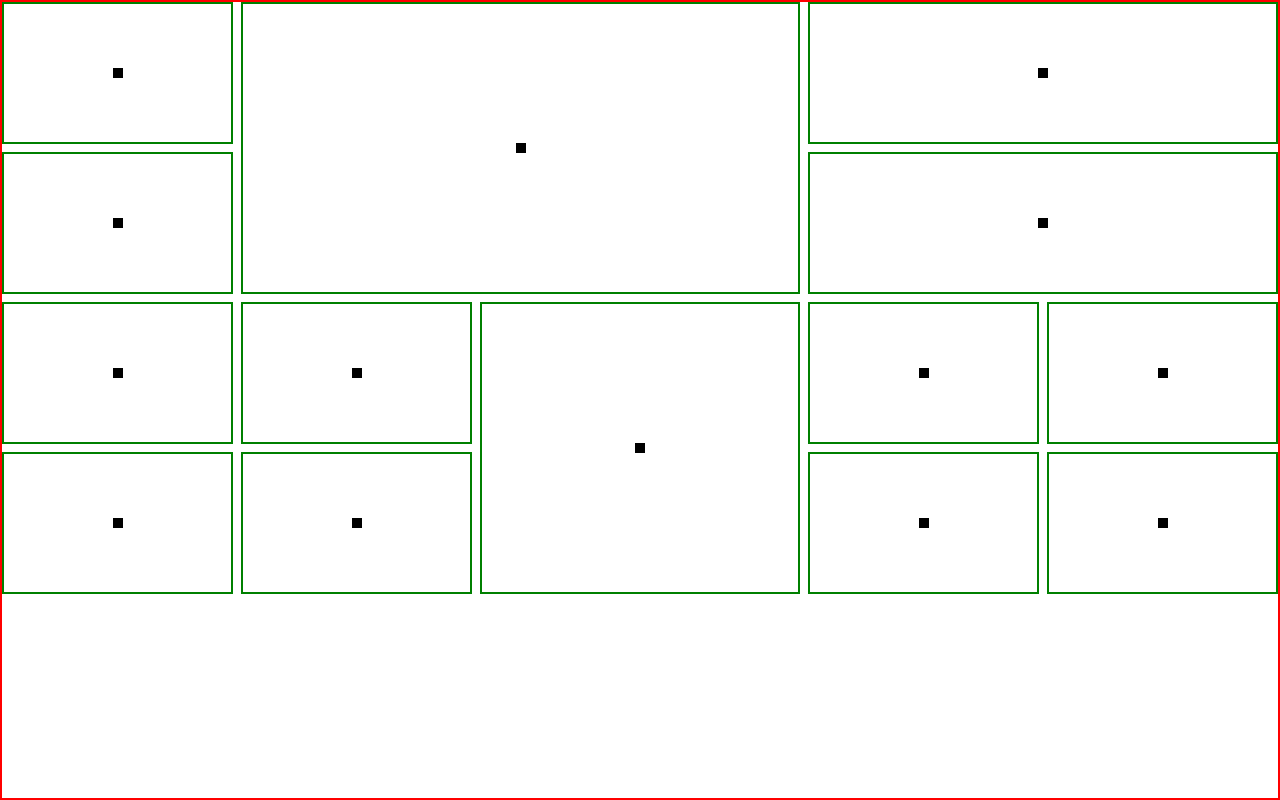
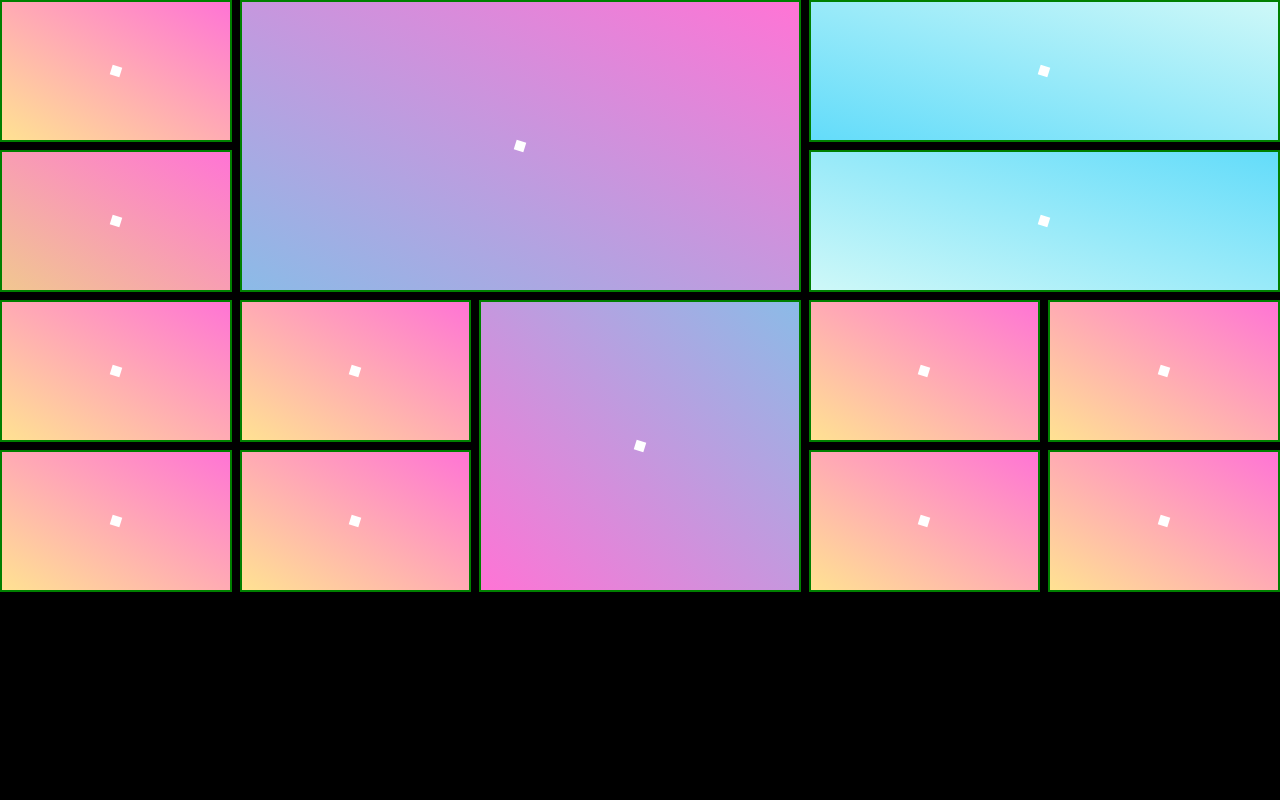
Before and after one commit to ShrutiMore24/306-01, a plain HTML site: page index.html in a window 1280 px wide. Drawn offline with Linux system fonts and the light colour scheme.

Commit message:
first commit

```diff
--- a/index.html
+++ b/index.html
@@ -1,30 +1,32 @@
-
 <!DOCTYPE html>
 <html lang="en">
+
 <head>
     <meta charset="UTF-8">
     <meta http-equiv="X-UA-Compatible" content="IE=edge">
     <meta name="viewport" content="width=device-width, initial-scale=1.0">
     <title>Document</title>
+    <link rel="stylesheet" href="https://cdnjs.cloudflare.com/ajax/libs/font-awesome/6.2.1/css/all.min.css" integrity="sha512-MV7K8+y+gLIBoVD59lQIYicR65iaqukzvf/nwasF0nqhPay5w/9lJmVM2hMDcnK1OnMGCdVK+iQrJ7lzPJQd1w==" crossorigin="anonymous" referrerpolicy="no-referrer" />
     <style>
-        *{
+        * {
             margin: 0;
             padding: 0;
             box-sizing: border-box;
         }
 
-        body{
-            border: 2px solid red;
+        body {
+            background-color: black;
+            /* border: 2px solid red; */
             height: 100vh;
             width: 100vw;
         }
 
-        .parent{
+        .parent {
             display: grid;
             gap: .5rem;
         }
 
-        .child{
+        .child {
             border: 2px solid green;
             padding: 4rem;
             display: flex;
@@ -32,93 +34,158 @@
             justify-content: center;
         }
 
-        .child1{
+        .child1 {
             grid-column: 1/2;
             grid-row: 1/2;
+            background-image: linear-gradient(to top right, rgb(255, 226, 146), rgb(255, 116, 213));
         }
 
-        .child2{
+        .child2 {
             grid-column: 2/5;
             grid-row: 1/3;
+            background-image: linear-gradient(to top right, rgb(139, 187, 231), rgb(255, 116, 213));
+
 
         }
 
-        .child4{
+        .child3 {
+            grid-column: 1/2;
+            grid-row: 2/2;
+            background-image: linear-gradient(to top right, #f1c790, rgb(255, 116, 213));        }
+
+        .child4 {
             grid-column: 5/7;
             grid-row: 1/2;
+            background-image: linear-gradient(to top right, rgb(99, 220, 250), rgb(206, 248, 248));
+        }
+
+        .child5 {
+            grid-column: 5/7;
+            grid-row: 2/3;
+            background-image: linear-gradient(to top right, rgb(206, 248, 248),rgb(99, 220, 250));
 
         }
 
-        .child5{
-            grid-column: 5/7;
-            grid-row: 2/3;
+        .child6 {
+            grid-column: 1/2;
+            grid-row: 3/4;
+            background-image: linear-gradient(to top right, rgb(255, 226, 146), rgb(255, 116, 213));
+        }
+
+        .child7 {
+            grid-column: 1/2;
+            grid-row: 4/5;
+            background-image: linear-gradient(to top right, rgb(255, 226, 146), rgb(255, 116, 213));
 
         }
-        .child6{
-            grid-column: 1/2;
+
+        .child8 {
+            grid-column: 2/3;
             grid-row: 3/4;
+            background-image: linear-gradient(to top right, rgb(255, 226, 146), rgb(255, 116, 213));
 
         }
-        .child7{
-            grid-column: 1/2;
+
+        .child9 {
+            grid-column: 2/3;
             grid-row: 4/5;
+            background-image: linear-gradient(to top right, rgb(255, 226, 146), rgb(255, 116, 213));
 
         }
-        .child8{
-            grid-column: 2/3;
-            grid-row: 3/4;
+
+        .child10 {
+            grid-column: 3/5;
+            grid-row: 3/5;
+            background-image: linear-gradient(to top right,  rgb(255, 116, 213),rgb(139, 187, 231));
         }
 
-        .child9{
-            grid-column: 2/3;
-            grid-row: 4/5;
+        .child11 {
+            grid-column: 5/6;
+            grid-row: 3/4;
+            background-image: linear-gradient(to top right, rgb(255, 226, 146), rgb(255, 116, 213));
         }
 
-        .child10{
-            grid-column: 3/5;
-            grid-row: 3/5;
+        .child12 {
+            grid-column: 6/7;
+            grid-row: 3/4;
+            background-image: linear-gradient(to top right, rgb(255, 226, 146), rgb(255, 116, 213));
+
         }
 
-        .child11{
-            grid-column: 5/6;
-            grid-row: 3/4;
-        }
-        .child12{
-            grid-column: 6/7;
-            grid-row: 3/4;
-        }
-        .child13{
+        .child13 {
             grid-column: 5/6;
             grid-row: 4/5;
+            background-image: linear-gradient(to top right, rgb(255, 226, 146), rgb(255, 116, 213));
+
         }
-        .child14{
+
+        .child14 {
             grid-column: 6/7;
             grid-row: 4/5;
+            background-image: linear-gradient(to top right, rgb(255, 226, 146), rgb(255, 116, 213));
+
         }
 
-        p{
-            width: 10px;
-            height: 10px;
-            background-color: black;
+        p {
+           color: black;
+           background-color: white;
+           transform: rotate(17deg);
+           /* font-weight: bold;   */
+           height: 10px;
+           width: 10px;
+           display: flex;
+           justify-content:center;
+           align-items:flex-start;
         }
+
     </style>
 </head>
+
 <body>
     <div class="parent">
-        <div class="child1 child"><p></p> </div>
-        <div class="child2 child"> <p></p> </div>
-        <div class="child3 child"> <p></p> </div>
-        <div class="child4 child"> <p></p> </div>
-        <div class="child5 child"> <p></p> </div>
-        <div class="child6 child"> <p></p> </div>
-        <div class="child7 child"> <p></p> </div>
-        <div class="child8 child"> <p></p> </div>
-        <div class="child9 child"> <p></p> </div>
-        <div class="child10 child"> <p></p> </div>
-        <div class="child11 child"> <p></p> </div>
-        <div class="child12 child"> <p></p> </div>
-        <div class="child13 child"> <p></p> </div>
-        <div class="child14 child"> <p></p> </div>
+        <div class="child1 child">
+            <p></p>
+        </div>
+        <div class="child2 child">
+            <p></p>
+        </div>
+        <div class="child3 child">
+            <p></p>
+        </div>
+        <div class="child4 child">
+            <p></p>
+        </div>
+        <div class="child5 child">
+            <p></p>
+        </div>
+        <div class="child6 child">
+            <p></p>
+        </div>
+        <div class="child7 child">
+            <p></p>
+        </div>
+        <div class="child8 child">
+            <p></p>
+        </div>
+        <div class="child9 child">
+            <p></p>
+        </div>
+        <div class="child10 child">
+            <p></p>
+        </div>
+        <div class="child11 child">
+            <p></p>
+        </div>
+        <div class="child12 child">
+            <p></p>
+        </div>
+        <div class="child13 child">
+            <p></p>
+        </div>
+        <div class="child14 child">
+            <p></p>
+        </div>
     </div>
 </body>
+
 </html>
```
